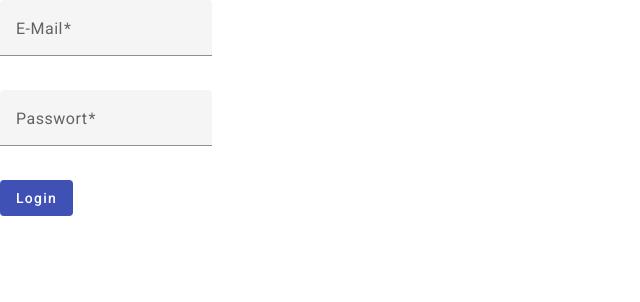
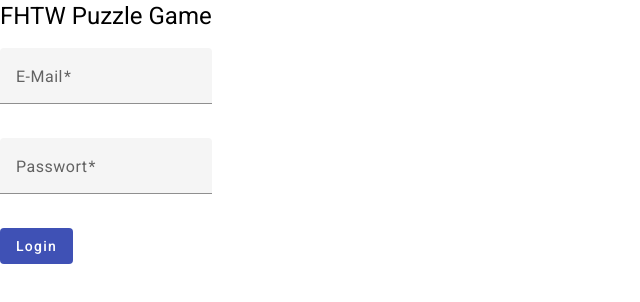
Before and after one commit to radalana/web-frame-project, an Angular app: page / in a window 1280 px wide. Shown: the top 302 px of the page, without its empty margins (0-640 px from the left). Built offline with nearby package versions, Linux system fonts and the light colour scheme.

Commit message:
Update title

```diff
--- a/src/app/app.component.html
+++ b/src/app/app.component.html
@@ -1,2 +1,3 @@
+<h1>{{title}}</h1>
 <app-login></app-login>
 <!-- <app-signup></app-signup> -->
--- a/src/app/app.component.ts
+++ b/src/app/app.component.ts
@@ -6,5 +6,5 @@ import { Component } from '@angular/core';
   styleUrl: './app.component.scss'
 })
 export class AppComponent {
-  title = 'web-frame';
+  title = 'FHTW Puzzle Game';
 }
```
